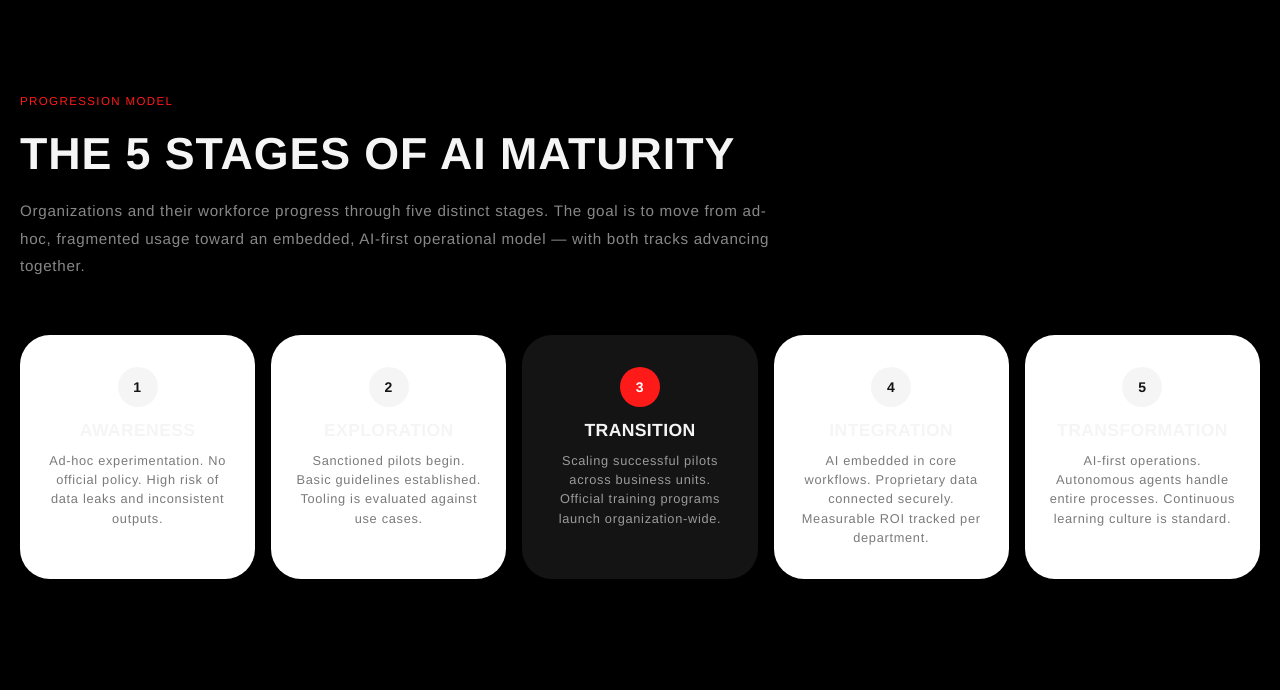
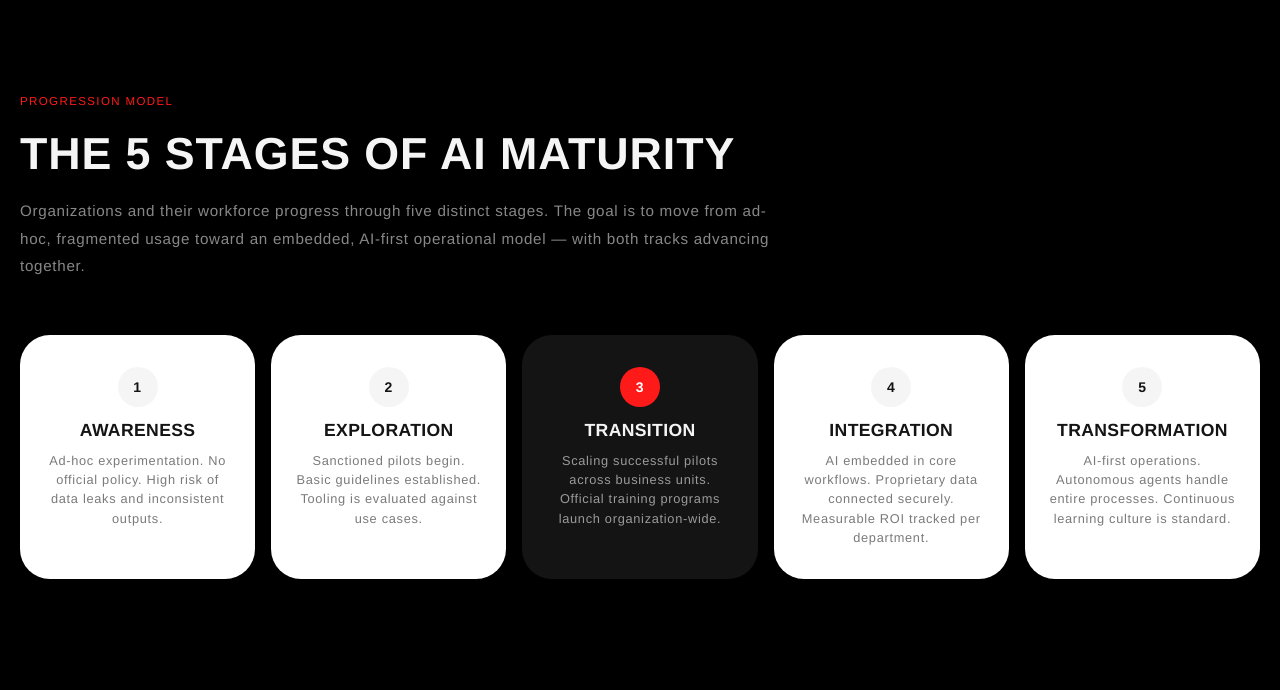
Before and after one commit to chernikovtech/AI-Maturity-RUS2, a FastAPI app: page /framework in a window 1280 px wide. Shown: the part 1806-2496 px from the top of the page. Run offline with FastAPI, Linux system fonts and the light colour scheme; some web fonts are replaced.

Commit message:
Fix stage card titles not visible on white background
Stage titles in the non-active cards were inheriting white text from
the dark parent section, making them invisible on white card backgrounds.

https://claude.ai/code/session_01PssbDoDcqZwJ6JFRj937VT

```diff
--- a/templates/framework.html
+++ b/templates/framework.html
@@ -240,7 +240,9 @@
       font-size: 1.1rem; line-height: 90%;
       letter-spacing: var(--letter-spacing-headline);
       text-transform: uppercase; margin-bottom: 0.75rem;
+      color: var(--text-primary);
     }
+    .stage-card--active .stage-title { color: var(--text-on-dark); }
     .stage-desc {
       font-size: 0.8rem; line-height: 1.5; color: var(--text-secondary);
     }
```
